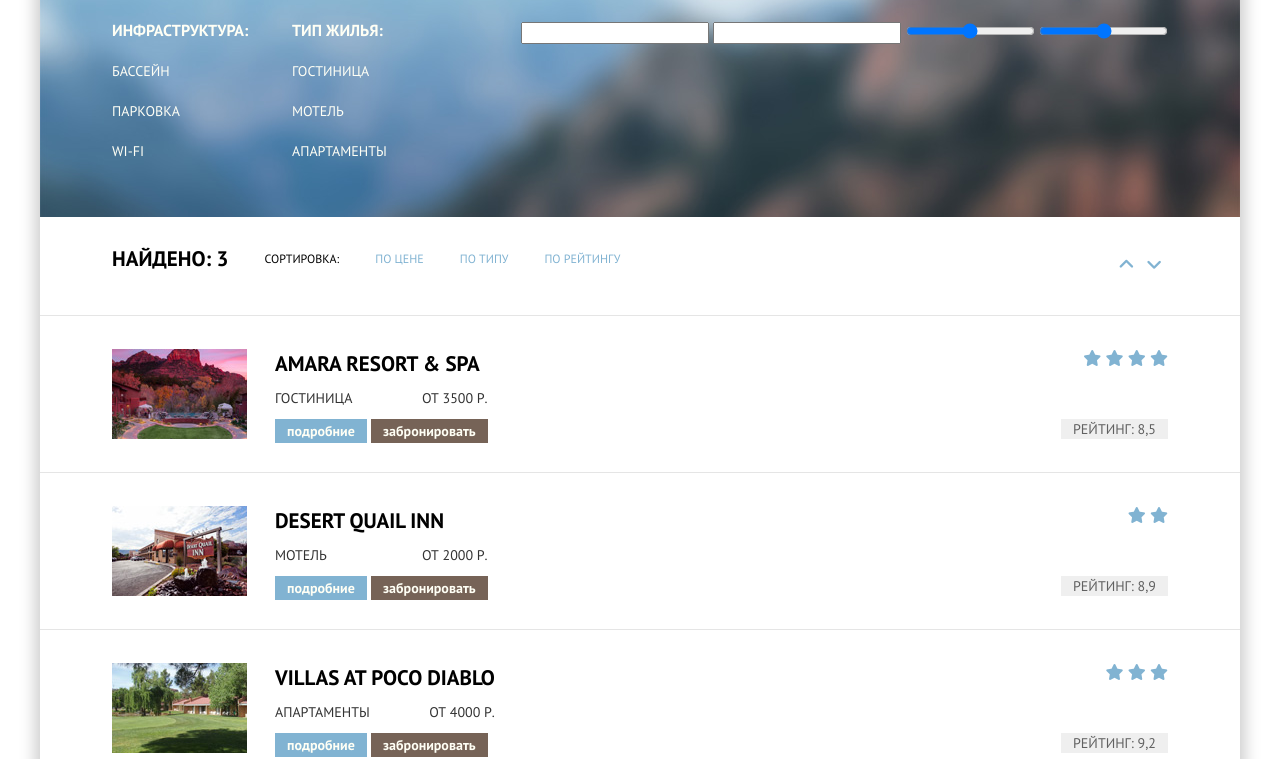
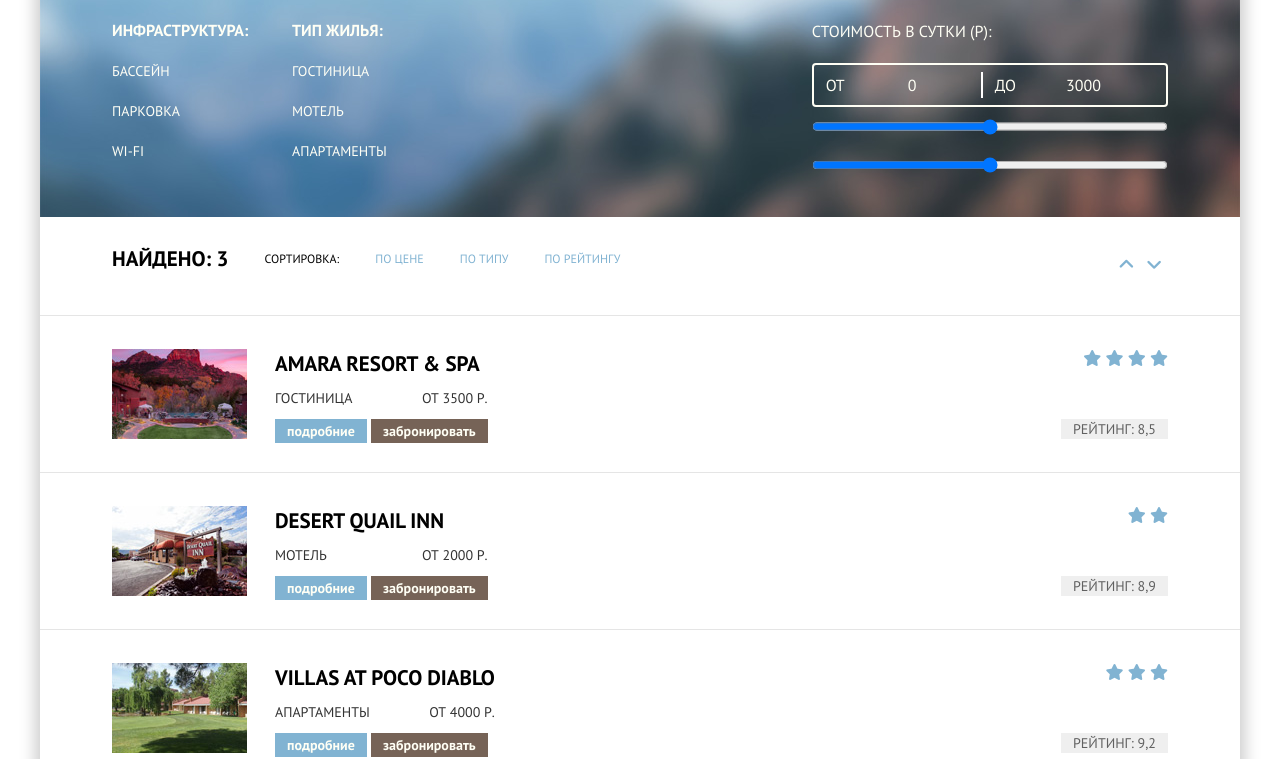
Before and after one commit to mebius01/sedona, a plain HTML site: page hotels.html in a window 1280 px wide. Shown: the part 66-825 px from the top of the page. Drawn offline with Linux system fonts and the light colour scheme.

Commit message:
hotels..

```diff
--- a/css/hotels.css
+++ b/css/hotels.css
@@ -127,3 +127,38 @@
 .article__book {
     background: var(--brown_color);
 }
+.range {
+    display: grid;
+    position: relative;
+    color: var(--white_color);
+    /* width: 300px; */
+}
+.input {
+    display: flex;
+    justify-content: center;
+    align-items: center;
+    padding-left: 12px;
+    border: var(--white_color) 2px solid;
+    border-radius: 4px;
+    color: var(--white_color);
+}
+.range input[type='number'] {
+    text-align: center;
+    border: none;
+    background: none;
+    color: var(--white_color);
+    width: 150px;
+}
+.input::before {
+    content: "";
+    display: block;
+    height: 26px;
+    width: 2px;
+    background: #ffffff;
+    position: absolute;
+    /* left: 46%; */
+    right: 52%;
+    /* top: 50%;
+    left: 50%; */
+    /* margin-top: -13px; */
+    /* margin-left: 1px; */
--- a/hotels.html
+++ b/hotels.html
@@ -45,10 +45,13 @@
                 </div>
             </div>
             <div class="range">
-                <input type="number" name="" id="">
-                <input type="number" name="" id="">
-                <input type="range" name="" id="">
-                <input type="range" name="" id="">
+                СТОИМОСТЬ В СУТКИ (Р):
+                <div class="input">
+                    <label for="">ОТ</label><input type="number" name="in-from" id="id_from" value="0">
+                    <label for="">ДО</label><input type="number" name="in-to" id="id_to" value="3000">
+                </div>
+                <input type="range" name="in-from" id="id_from">
+                <input type="range" name="in-to" id="id_to">
             </div>
         </div>
         <main class="main">
```
